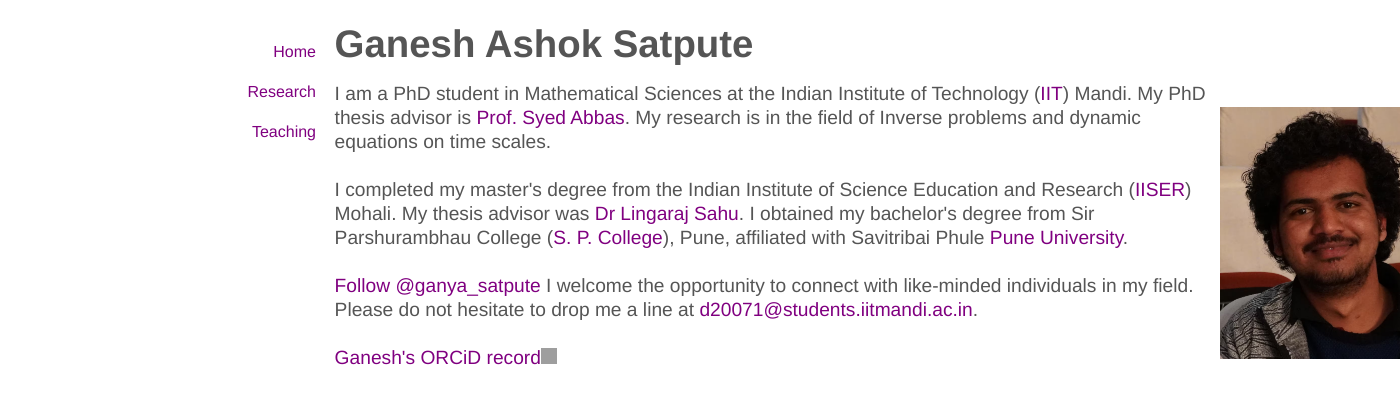
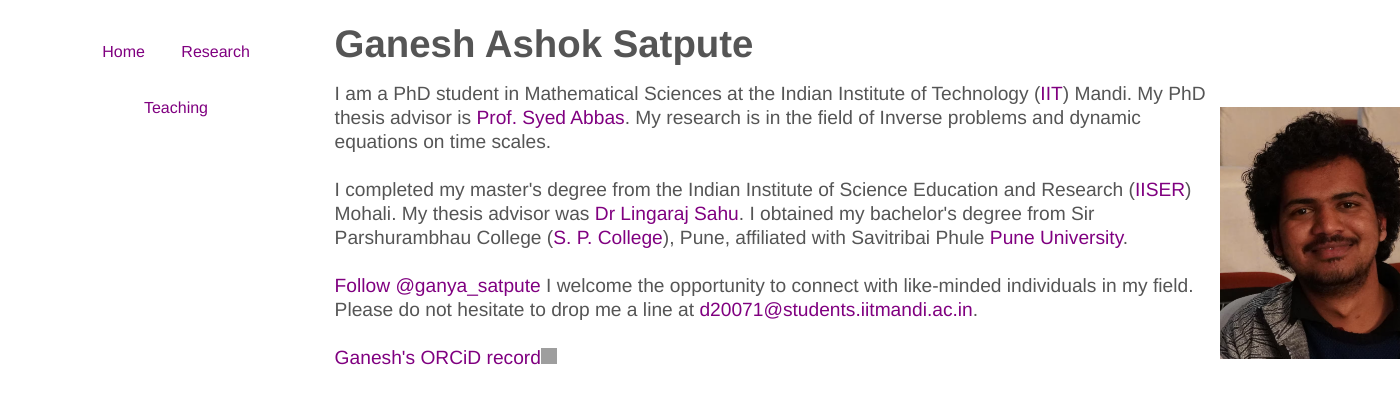
Before and after one commit to ganeshasatpute/ganeshasatpute.github.io, a PHP site: page / in a window 1400 px wide; the page is wider, and only the part inside the window is pictured. Shown: the top 420 px of that part. Run offline with PHP 8.4, Linux system fonts and the light colour scheme; some libraries are stand-ins or nearby versions; grey boxes are pictures that could not be loaded.

Commit message:
Update style.css

```diff
--- a/style.css
+++ b/style.css
@@ -75,11 +75,11 @@ font-weight: normal;
   div#navigation > a {
     display: block; /* changed to block */
     text-align: center;
-    margin: 0.5rem 0; /* changed to 0.5rem */
+    margin: 0.5rem; /* changed to 0.5rem */
     font-size: 0.9rem;
   }
   div#content {
-    margin: 1rem 0;
+    margin: 1rem;
     padding: 0 2%;
     max-width: 100%; /* changed to max-width */
     font-size: 1rem;
@@ -96,9 +96,9 @@ font-weight: normal;
     padding: 0 2%;
   }
   div#navigation > a {
-    display: block;
+    display: inline-block;
     text-align: right;
-    margin: 1rem 0;
+    margin: 1rem;
     font-size: 1rem;
   }
   div#content {
```
